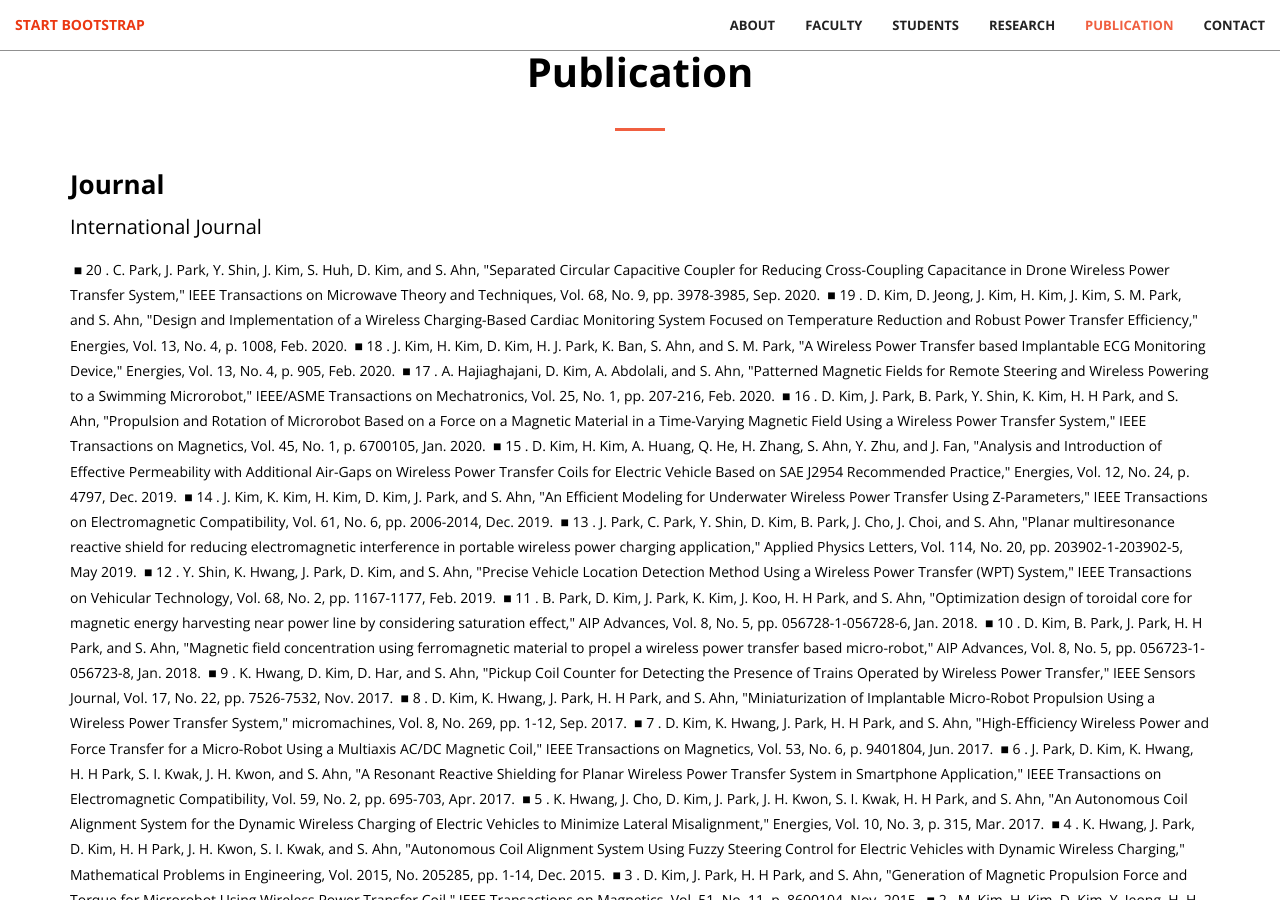
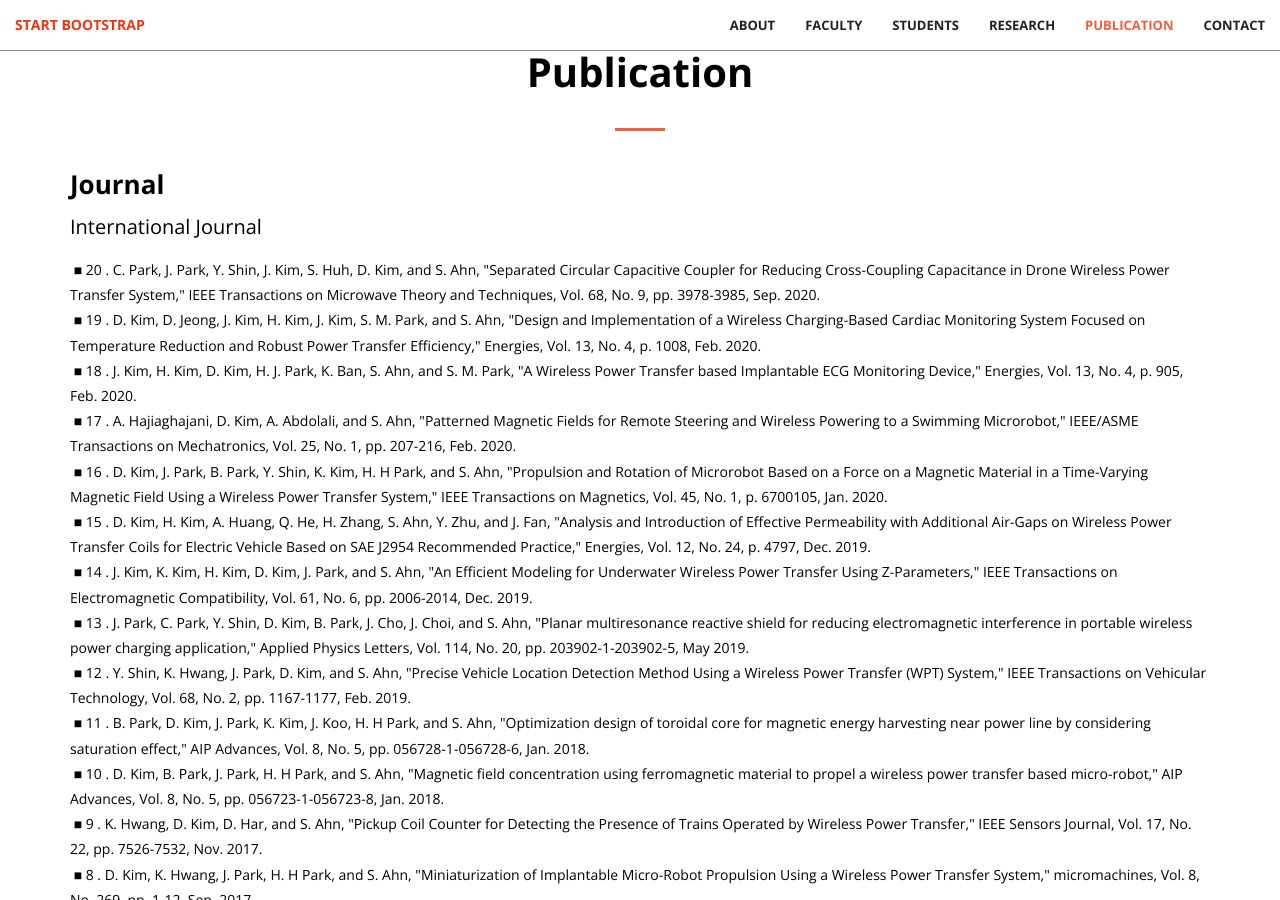
Before and after one commit to dwKim88/AEL, a Jekyll site: the page built from index.html, in a window 1280 px wide and 900 px high, scrolled down 4629 px. Built offline with Jekyll 4.4.1, drawn with Linux system fonts in a browser that asks for light colours; some of the changed text lies outside the part shown.

Commit message:
Update services.html

```diff
--- a/_includes/services.html
+++ b/_includes/services.html
@@ -26,27 +26,26 @@
                         International Journal
                     </p>
                     <p style="line-height: 1.8; color:black; font-size:14px;">
-&nbsp;■ 	20	.	C. Park, J. Park, Y. Shin, J. Kim, S. Huh, D. Kim, and S. Ahn, "Separated Circular Capacitive Coupler for Reducing Cross-Coupling Capacitance in Drone Wireless Power Transfer System," IEEE Transactions on Microwave Theory and Techniques, Vol. 68, No. 9, pp. 3978-3985, Sep. 2020.
-&nbsp;■ 	19	.	D. Kim, D. Jeong, J. Kim, H. Kim, J. Kim, S. M. Park, and S. Ahn, "Design and Implementation of a Wireless Charging-Based Cardiac Monitoring System Focused on Temperature Reduction and Robust Power Transfer Efficiency," Energies, Vol. 13, No. 4, p. 1008, Feb. 2020.
-&nbsp;■ 	18	.	J. Kim, H. Kim, D. Kim, H. J. Park, K. Ban, S. Ahn, and S. M. Park, "A Wireless Power Transfer based Implantable ECG Monitoring Device," Energies, Vol. 13, No. 4, p. 905, Feb. 2020.
-&nbsp;■ 	17	.	A. Hajiaghajani, D. Kim, A. Abdolali, and S. Ahn, "Patterned Magnetic Fields for Remote Steering and Wireless Powering to a Swimming Microrobot," IEEE/ASME Transactions on Mechatronics, Vol. 25, No. 1, pp. 207-216, Feb. 2020.
-&nbsp;■ 	16	.	D. Kim, J. Park, B. Park, Y. Shin, K. Kim, H. H Park, and S. Ahn, "Propulsion and Rotation of Microrobot Based on a Force on a Magnetic Material in a Time-Varying Magnetic Field Using a Wireless Power Transfer System," IEEE Transactions on Magnetics, Vol. 45, No. 1, p. 6700105, Jan. 2020.
-&nbsp;■ 	15	.	D. Kim, H. Kim, A. Huang, Q. He, H. Zhang, S. Ahn, Y. Zhu, and J. Fan, "Analysis and Introduction of Effective Permeability with Additional Air-Gaps on Wireless Power Transfer Coils for Electric Vehicle Based on SAE J2954 Recommended Practice," Energies, Vol. 12, No. 24, p. 4797, Dec. 2019.
-&nbsp;■ 	14	.	J. Kim, K. Kim, H. Kim, D. Kim, J. Park, and S. Ahn, "An Efficient Modeling for Underwater Wireless Power Transfer Using Z-Parameters," IEEE Transactions on Electromagnetic Compatibility, Vol. 61, No. 6, pp. 2006-2014, Dec. 2019.
-&nbsp;■ 	13	.	J. Park, C. Park, Y. Shin, D. Kim, B. Park, J. Cho, J. Choi, and S. Ahn, "Planar multiresonance reactive shield for reducing electromagnetic interference in portable wireless power charging application," Applied Physics Letters, Vol. 114, No. 20, pp. 203902-1-203902-5, May 2019.
-&nbsp;■ 	12	.	Y. Shin, K. Hwang, J. Park, D. Kim, and S. Ahn, "Precise Vehicle Location Detection Method Using a Wireless Power Transfer (WPT) System," IEEE Transactions on Vehicular Technology, Vol. 68, No. 2, pp. 1167-1177, Feb. 2019.
-&nbsp;■ 	11	.	B. Park, D. Kim, J. Park, K. Kim, J. Koo, H. H Park, and S. Ahn, "Optimization design of toroidal core for magnetic energy harvesting near power line by considering saturation effect," AIP Advances, Vol. 8, No. 5, pp. 056728-1-056728-6, Jan. 2018.
-&nbsp;■ 	10	.	D. Kim, B. Park, J. Park, H. H Park, and S. Ahn, "Magnetic field concentration using ferromagnetic material to propel a wireless power transfer based micro-robot," AIP Advances, Vol. 8, No. 5, pp. 056723-1-056723-8, Jan. 2018.
-&nbsp;■ 	9	.	K. Hwang, D. Kim, D. Har, and S. Ahn, "Pickup Coil Counter for Detecting the Presence of Trains Operated by Wireless Power Transfer," IEEE Sensors Journal, Vol. 17, No. 22, pp. 7526-7532, Nov. 2017.
-&nbsp;■ 	8	.	D. Kim, K. Hwang, J. Park, H. H Park, and S. Ahn, "Miniaturization of Implantable Micro-Robot Propulsion Using a Wireless Power Transfer System," micromachines, Vol. 8, No. 269, pp. 1-12, Sep. 2017.
-&nbsp;■ 	7	.	D. Kim, K. Hwang, J. Park, H. H Park, and S. Ahn, "High-Efficiency Wireless Power and Force Transfer for a Micro-Robot Using a Multiaxis AC/DC Magnetic Coil," IEEE Transactions on Magnetics, Vol. 53, No. 6, p. 9401804, Jun. 2017.
-&nbsp;■ 	6	.	J. Park, D. Kim, K. Hwang, H. H Park, S. I. Kwak, J. H. Kwon, and S. Ahn, "A Resonant Reactive Shielding for Planar Wireless Power Transfer System in Smartphone Application," IEEE Transactions on Electromagnetic Compatibility, Vol. 59, No. 2, pp. 695-703, Apr. 2017.
-&nbsp;■ 	5	.	K. Hwang, J. Cho, D. Kim, J. Park, J. H. Kwon, S. I. Kwak, H. H Park, and S. Ahn, "An Autonomous Coil Alignment System for the Dynamic Wireless Charging of Electric Vehicles to Minimize Lateral Misalignment," Energies, Vol. 10, No. 3, p. 315, Mar. 2017.
-&nbsp;■ 	4	.	K. Hwang, J. Park, D. Kim, H. H Park, J. H. Kwon, S. I. Kwak, and S. Ahn, "Autonomous Coil Alignment System Using Fuzzy Steering Control for Electric Vehicles with Dynamic Wireless Charging," Mathematical Problems in Engineering, Vol. 2015, No. 205285, pp. 1-14, Dec. 2015.
-&nbsp;■ 	3	.	D. Kim, J. Park, H. H Park, and S. Ahn, "Generation of Magnetic Propulsion Force and Torque for Microrobot Using Wireless Power Transfer Coil," IEEE Transactions on Magnetics, Vol. 51, No. 11, p. 8600104, Nov. 2015.
-&nbsp;■ 	2	.	M. Kim, H. Kim, D. Kim, Y. Jeong, H. H Park, and S. Ahn, "A Three-Phase Wireless-Power-Transfer System for Online Electric Vehicles with Reduction of Leakage Magnetic Fields," IEEE Transactions on Microwave Theory and Techniques, Vol. 63, No. 11, pp. 3806-3813, Sep. 2015.
-&nbsp;■ 	1	.	D. Kim, M. Kim, J. Yoo, H. H Park, and S. Ahn, "Magnetic resonant wireless power transfer for propulsion of implantable micro-robot," Journal of Applied Physics, Vol. 117, No. 17, p. 17E712, Apr. 2015.
-
+                        &nbsp;■ 	20	.	C. Park, J. Park, Y. Shin, J. Kim, S. Huh, D. Kim, and S. Ahn, "Separated Circular Capacitive Coupler for Reducing Cross-Coupling Capacitance in Drone Wireless Power Transfer System," IEEE Transactions on Microwave Theory and Techniques, Vol. 68, No. 9, pp. 3978-3985, Sep. 2020.	<br>
+                        &nbsp;■ 	19	.	D. Kim, D. Jeong, J. Kim, H. Kim, J. Kim, S. M. Park, and S. Ahn, "Design and Implementation of a Wireless Charging-Based Cardiac Monitoring System Focused on Temperature Reduction and Robust Power Transfer Efficiency," Energies, Vol. 13, No. 4, p. 1008, Feb. 2020.	<br>
+                        &nbsp;■ 	18	.	J. Kim, H. Kim, D. Kim, H. J. Park, K. Ban, S. Ahn, and S. M. Park, "A Wireless Power Transfer based Implantable ECG Monitoring Device," Energies, Vol. 13, No. 4, p. 905, Feb. 2020.	<br>
+                        &nbsp;■ 	17	.	A. Hajiaghajani, D. Kim, A. Abdolali, and S. Ahn, "Patterned Magnetic Fields for Remote Steering and Wireless Powering to a Swimming Microrobot," IEEE/ASME Transactions on Mechatronics, Vol. 25, No. 1, pp. 207-216, Feb. 2020.	<br>
+                        &nbsp;■ 	16	.	D. Kim, J. Park, B. Park, Y. Shin, K. Kim, H. H Park, and S. Ahn, "Propulsion and Rotation of Microrobot Based on a Force on a Magnetic Material in a Time-Varying Magnetic Field Using a Wireless Power Transfer System," IEEE Transactions on Magnetics, Vol. 45, No. 1, p. 6700105, Jan. 2020.	<br>
+                        &nbsp;■ 	15	.	D. Kim, H. Kim, A. Huang, Q. He, H. Zhang, S. Ahn, Y. Zhu, and J. Fan, "Analysis and Introduction of Effective Permeability with Additional Air-Gaps on Wireless Power Transfer Coils for Electric Vehicle Based on SAE J2954 Recommended Practice," Energies, Vol. 12, No. 24, p. 4797, Dec. 2019.	<br>
+                        &nbsp;■ 	14	.	J. Kim, K. Kim, H. Kim, D. Kim, J. Park, and S. Ahn, "An Efficient Modeling for Underwater Wireless Power Transfer Using Z-Parameters," IEEE Transactions on Electromagnetic Compatibility, Vol. 61, No. 6, pp. 2006-2014, Dec. 2019.	<br>
+                        &nbsp;■ 	13	.	J. Park, C. Park, Y. Shin, D. Kim, B. Park, J. Cho, J. Choi, and S. Ahn, "Planar multiresonance reactive shield for reducing electromagnetic interference in portable wireless power charging application," Applied Physics Letters, Vol. 114, No. 20, pp. 203902-1-203902-5, May 2019.	<br>
+                        &nbsp;■ 	12	.	Y. Shin, K. Hwang, J. Park, D. Kim, and S. Ahn, "Precise Vehicle Location Detection Method Using a Wireless Power Transfer (WPT) System," IEEE Transactions on Vehicular Technology, Vol. 68, No. 2, pp. 1167-1177, Feb. 2019.	<br>
+                        &nbsp;■ 	11	.	B. Park, D. Kim, J. Park, K. Kim, J. Koo, H. H Park, and S. Ahn, "Optimization design of toroidal core for magnetic energy harvesting near power line by considering saturation effect," AIP Advances, Vol. 8, No. 5, pp. 056728-1-056728-6, Jan. 2018.	<br>
+                        &nbsp;■ 	10	.	D. Kim, B. Park, J. Park, H. H Park, and S. Ahn, "Magnetic field concentration using ferromagnetic material to propel a wireless power transfer based micro-robot," AIP Advances, Vol. 8, No. 5, pp. 056723-1-056723-8, Jan. 2018.	<br>
+                        &nbsp;■ 	9	.	K. Hwang, D. Kim, D. Har, and S. Ahn, "Pickup Coil Counter for Detecting the Presence of Trains Operated by Wireless Power Transfer," IEEE Sensors Journal, Vol. 17, No. 22, pp. 7526-7532, Nov. 2017.	<br>
+                        &nbsp;■ 	8	.	D. Kim, K. Hwang, J. Park, H. H Park, and S. Ahn, "Miniaturization of Implantable Micro-Robot Propulsion Using a Wireless Power Transfer System," micromachines, Vol. 8, No. 269, pp. 1-12, Sep. 2017.	<br>
+                        &nbsp;■ 	7	.	D. Kim, K. Hwang, J. Park, H. H Park, and S. Ahn, "High-Efficiency Wireless Power and Force Transfer for a Micro-Robot Using a Multiaxis AC/DC Magnetic Coil," IEEE Transactions on Magnetics, Vol. 53, No. 6, p. 9401804, Jun. 2017.	<br>
+                        &nbsp;■ 	6	.	J. Park, D. Kim, K. Hwang, H. H Park, S. I. Kwak, J. H. Kwon, and S. Ahn, "A Resonant Reactive Shielding for Planar Wireless Power Transfer System in Smartphone Application," IEEE Transactions on Electromagnetic Compatibility, Vol. 59, No. 2, pp. 695-703, Apr. 2017.	<br>
+                        &nbsp;■ 	5	.	K. Hwang, J. Cho, D. Kim, J. Park, J. H. Kwon, S. I. Kwak, H. H Park, and S. Ahn, "An Autonomous Coil Alignment System for the Dynamic Wireless Charging of Electric Vehicles to Minimize Lateral Misalignment," Energies, Vol. 10, No. 3, p. 315, Mar. 2017.	<br>
+                        &nbsp;■ 	4	.	K. Hwang, J. Park, D. Kim, H. H Park, J. H. Kwon, S. I. Kwak, and S. Ahn, "Autonomous Coil Alignment System Using Fuzzy Steering Control for Electric Vehicles with Dynamic Wireless Charging," Mathematical Problems in Engineering, Vol. 2015, No. 205285, pp. 1-14, Dec. 2015.	<br>
+                        &nbsp;■ 	3	.	D. Kim, J. Park, H. H Park, and S. Ahn, "Generation of Magnetic Propulsion Force and Torque for Microrobot Using Wireless Power Transfer Coil," IEEE Transactions on Magnetics, Vol. 51, No. 11, p. 8600104, Nov. 2015.	<br>
+                        &nbsp;■ 	2	.	M. Kim, H. Kim, D. Kim, Y. Jeong, H. H Park, and S. Ahn, "A Three-Phase Wireless-Power-Transfer System for Online Electric Vehicles with Reduction of Leakage Magnetic Fields," IEEE Transactions on Microwave Theory and Techniques, Vol. 63, No. 11, pp. 3806-3813, Sep. 2015.	<br>
+                        &nbsp;■ 	1	.	D. Kim, M. Kim, J. Yoo, H. H Park, and S. Ahn, "Magnetic resonant wireless power transfer for propulsion of implantable micro-robot," Journal of Applied Physics, Vol. 117, No. 17, p. 17E712, Apr. 2015.	<br>
                     </p>
 
                     <p style="line-height: 1.0; color:black; font-size:20px;">
```
